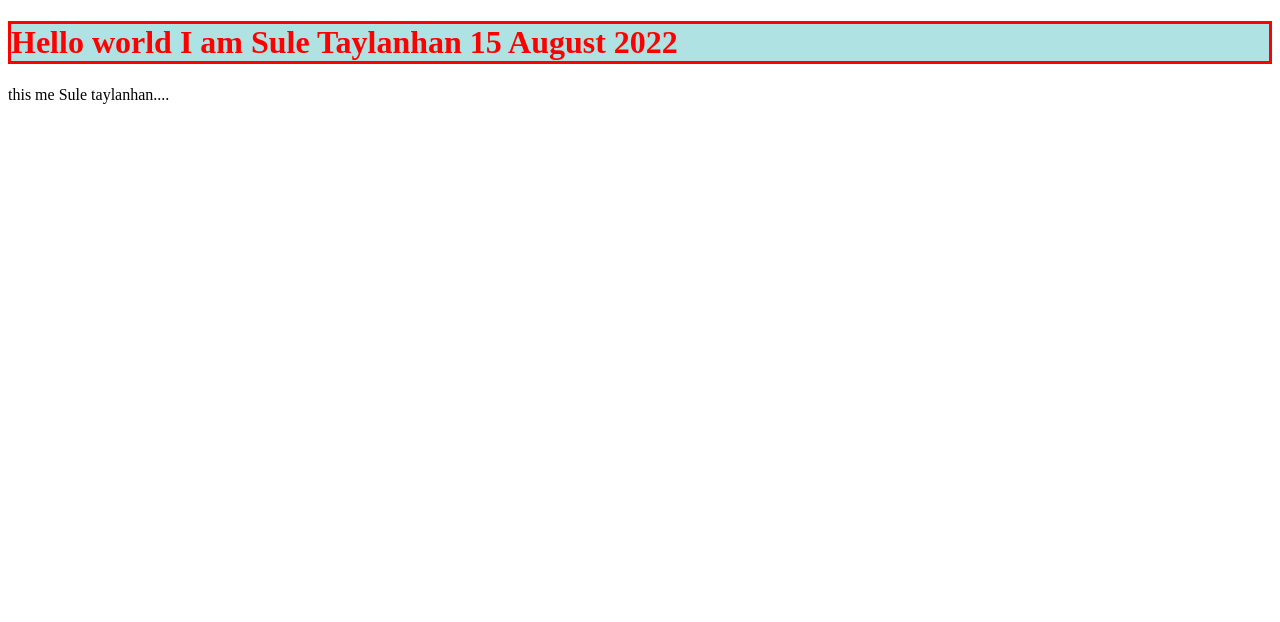
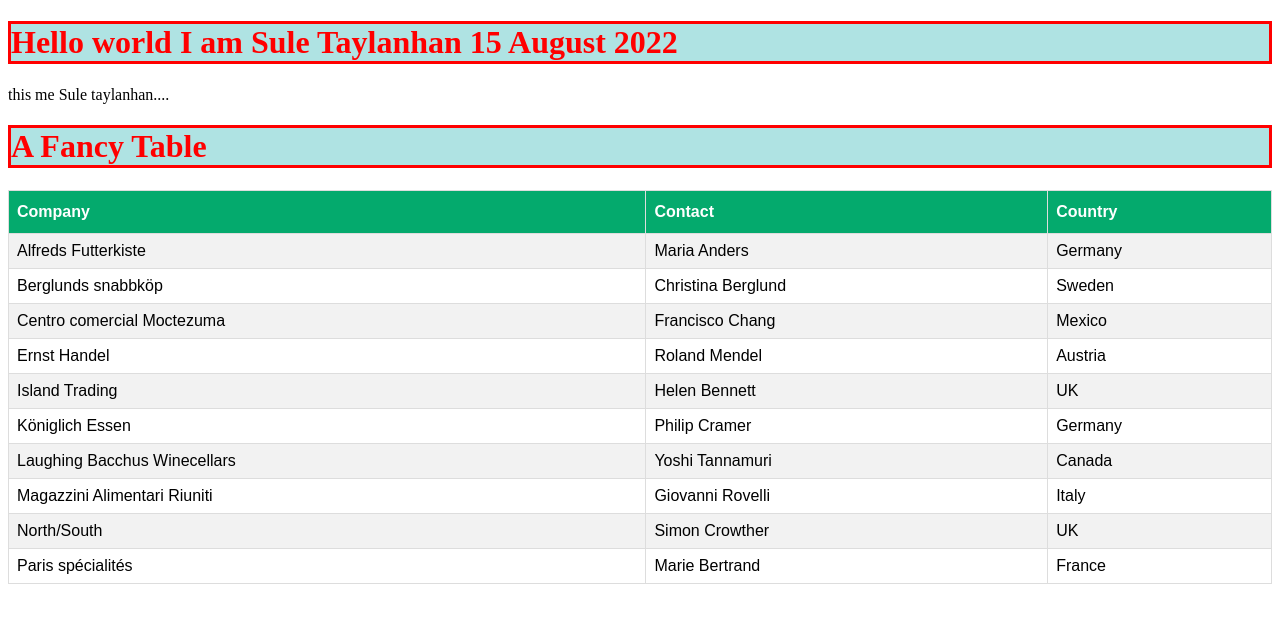
Before and after one commit to sule-taylanhan/test-html, a plain HTML site: page index.html in a window 1280 px wide. Drawn offline with Linux system fonts and the light colour scheme.

Commit message:
added html table

```diff
--- a/index.html
+++ b/index.html
@@ -10,5 +10,64 @@
 	<body>
 		<h1>Hello world I am Sule Taylanhan 15 August 2022</h1>
 		<p>this me Sule taylanhan....</p>
+		<h1>A Fancy Table</h1>
+
+		<table id="customers">
+			<tr>
+				<th>Company</th>
+				<th>Contact</th>
+				<th>Country</th>
+			</tr>
+			<tr>
+				<td>Alfreds Futterkiste</td>
+				<td>Maria Anders</td>
+				<td>Germany</td>
+			</tr>
+			<tr>
+				<td>Berglunds snabbköp</td>
+				<td>Christina Berglund</td>
+				<td>Sweden</td>
+			</tr>
+			<tr>
+				<td>Centro comercial Moctezuma</td>
+				<td>Francisco Chang</td>
+				<td>Mexico</td>
+			</tr>
+			<tr>
+				<td>Ernst Handel</td>
+				<td>Roland Mendel</td>
+				<td>Austria</td>
+			</tr>
+			<tr>
+				<td>Island Trading</td>
+				<td>Helen Bennett</td>
+				<td>UK</td>
+			</tr>
+			<tr>
+				<td>Königlich Essen</td>
+				<td>Philip Cramer</td>
+				<td>Germany</td>
+			</tr>
+			<tr>
+				<td>Laughing Bacchus Winecellars</td>
+				<td>Yoshi Tannamuri</td>
+				<td>Canada</td>
+			</tr>
+			<tr>
+				<td>Magazzini Alimentari Riuniti</td>
+				<td>Giovanni Rovelli</td>
+				<td>Italy</td>
+			</tr>
+			<tr>
+				<td>North/South</td>
+				<td>Simon Crowther</td>
+				<td>UK</td>
+			</tr>
+			<tr>
+				<td>Paris spécialités</td>
+				<td>Marie Bertrand</td>
+				<td>France</td>
+			</tr>
+		</table>
 	</body>
 </html>
--- a/style.css
+++ b/style.css
@@ -3,3 +3,30 @@ h1 {
 	background-color: rgb(175, 227, 227);
 	border: 3px solid red;
 }
+#customers {
+	font-family: Arial, Helvetica, sans-serif;
+	border-collapse: collapse;
+	width: 100%;
+}
+
+#customers td,
+#customers th {
+	border: 1px solid #ddd;
+	padding: 8px;
+}
+
+#customers tr:nth-child(even) {
+	background-color: #f2f2f2;
+}
+
+#customers tr:hover {
+	background-color: #ddd;
+}
+
+#customers th {
+	padding-top: 12px;
+	padding-bottom: 12px;
+	text-align: left;
+	background-color: #04aa6d;
+	color: white;
+}
```
